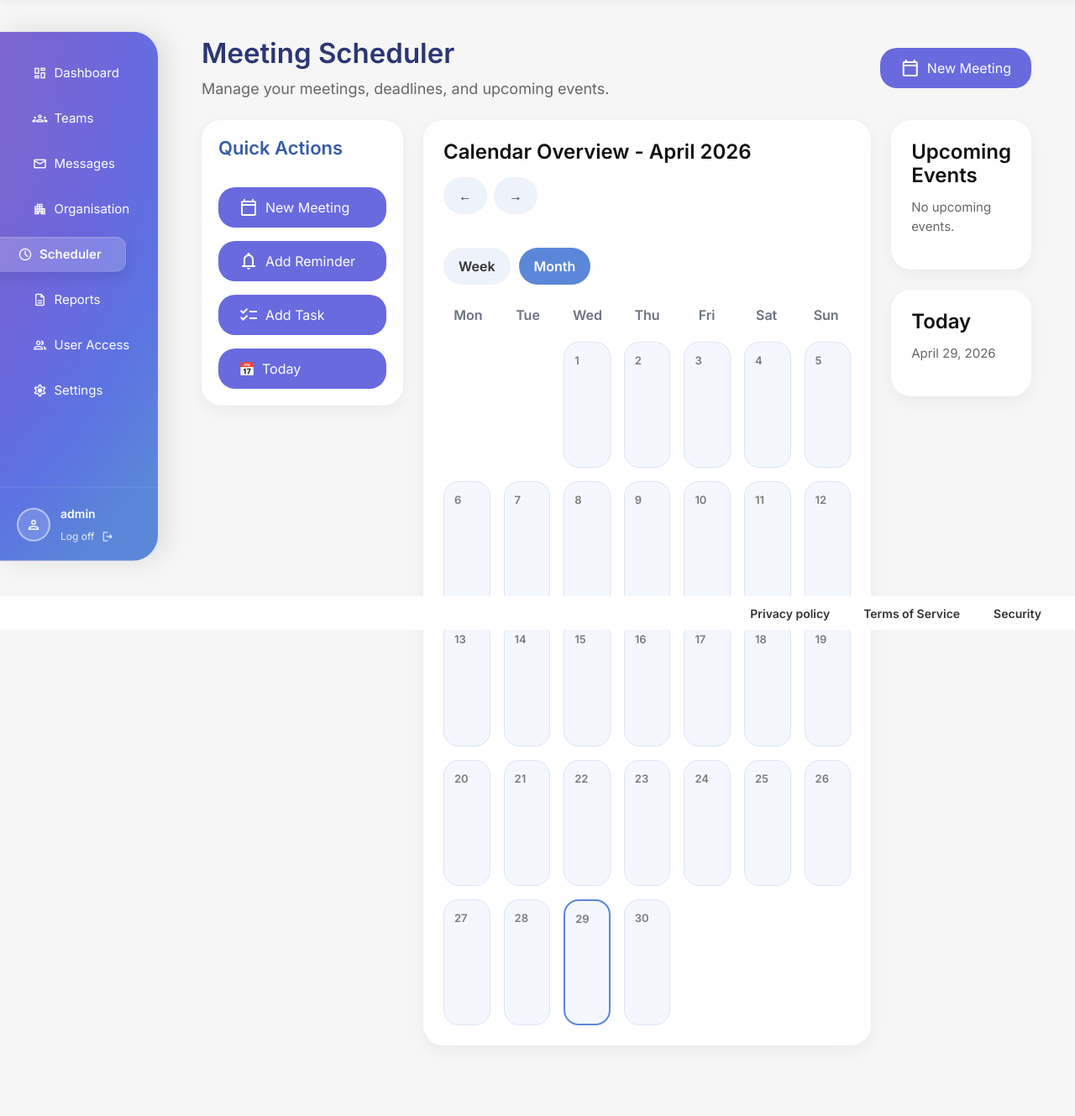
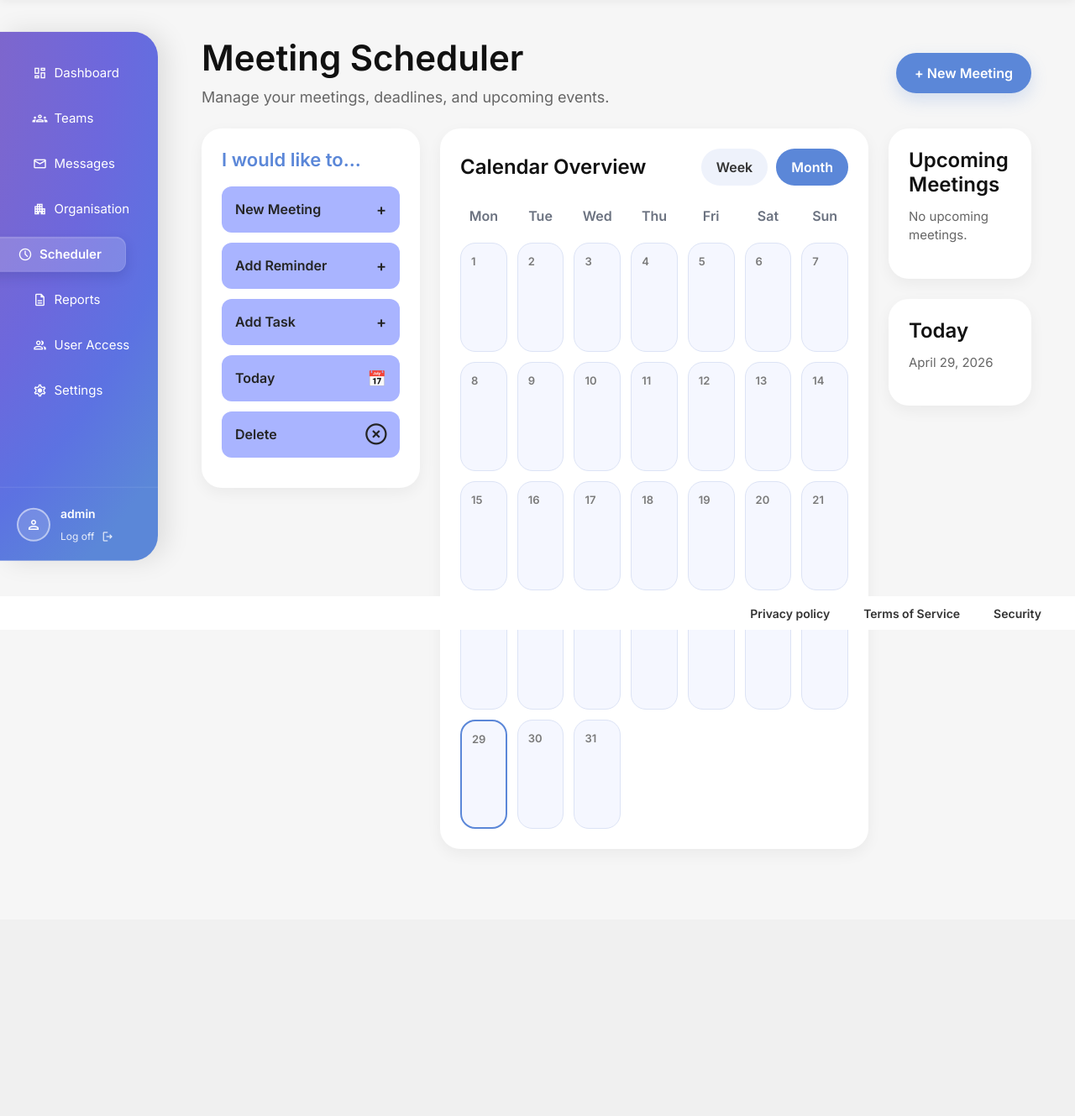
Before and after one commit to dn237/skyWebApplication, a Django app: page /schedules/ in a window 1280 px wide. Shown: the part 50-1379 px from the top of the page at 84% size. After the commit the page ends 1061 px from the top, so only its background shows below. Run offline with Django 5.2, Linux system fonts and the light colour scheme; a user stored in the database is signed in; data comes from the database, SQL or seed files in the repository; both versions use the stored data as it was after the commit; data that the repository does not hold is empty.

Commit message:
Revert "Student samia schedule"

```diff
--- a/scheduler/models.py
+++ b/scheduler/models.py
@@ -3,9 +3,9 @@ from django.contrib.auth.models import User
 
 class Schedule(models.Model):
     SCHEDULE_TYPES = [
-         ('meeting', 'Meeting'),
-        ('reminder', 'Reminder'),
-        ('task', 'Task'),
+         ('weekly', 'Weekly'),
+        ('monthly', 'Monthly'),
+        ('upcoming', 'Upcoming'),
     ]
 
     title = models.CharField(max_length=200)
--- a/scheduler/templates/scheduler/schedule_list.html
+++ b/scheduler/templates/scheduler/schedule_list.html
@@ -21,10 +21,11 @@
         flex-wrap: wrap;
     }
 
-   .page-title {
-        font-size: 28px;
+    .scheduler-title {
+        margin: 0 0 8px 0;
+        font-size: 42px;
         font-weight: 700;
-        color: #365DA8;
+        color: #111111;
     }
 
     .scheduler-subtitle {
@@ -35,11 +36,12 @@
 
     .scheduler-btn {
         background: #5B87D8;
-        color: #FFFFFF;
+        color: #FFFFFF !important;
+        padding: 12px 22px;
         border-radius: 999px;
-        padding: 10px 18px;
         font-weight: 600;
-        border: none;
+        box-shadow: 0 8px 20px rgba(91, 135, 216, 0.22);
+        display: inline-block;
     }
 
     .scheduler-layout {
@@ -59,7 +61,6 @@
 
     .scheduler-main-card {
         min-height: 700px;
-        width: 100%;
     }
 
     .scheduler-card-top {
@@ -119,14 +120,14 @@
     .calendar-grid {
         display: grid;
         grid-template-columns: repeat(7, 1fr);
-        gap: 16px;
+        gap: 12px;
     }
 
     .calendar-day {
         background: #F5F7FF;
         border: 1px solid #DCE3F5;
         border-radius: 18px;
-        min-height: 150px;
+        min-height: 130px;
         padding: 12px;
         display: flex;
         flex-direction: column;
@@ -159,18 +160,12 @@
         opacity: 0.95;
     }
     .calendar-event.reminder {
-        background: #F8A5C2;
+        background: #FFB74D;  /* orange */
         color: #FFFFFF;
     }
 
     .calendar-day.today {
         border: 2px solid #5B87D8;
-    }
-
-    .empty-day {
-        background: transparent;
-        border: none;
-        box-shadow: none;
     }
 
     .scheduler-side {
@@ -219,7 +214,7 @@
     }
     .scheduler-layout {
         display: grid;
-        grid-template-columns: 240px 5fr 1.5fr;
+        grid-template-columns: 260px 3fr 1fr;
         gap: 24px;
         align-items: start;
         }
@@ -227,18 +222,15 @@
     .scheduler-actions-card {
         background: #FFFFFF;
         border-radius: 24px;
-        padding: 20px;
-        display: flex;
-        flex-direction: column;
+        padding: 24px;
         box-shadow: 0 6px 18px rgba(0, 0, 0, 0.05);
-        gap: 16px;
     }
 
     .scheduler-actions-card h3 {
         margin: 0 0 18px 0;
         font-size: 22px;
         font-weight: 700;
-        color:#365DA8;
+        color: #5B87D8;
     }
     .schedule-popup {
         display: none;
@@ -317,27 +309,15 @@
 
     .action-btn {
         display: flex;
+        justify-content: space-between;
         align-items: center;
-        gap: 10px;
-
-        background: linear-gradient(135deg, #6C5CE7, #5B87D8);
-        color: #FFFFFF;
-
-        padding: 12px 16px;
-        border-radius: 999px;
-
+        background: #A9B4FF;
+        color: #242424 !important;
+        padding: 14px 16px;
+        border-radius: 12px;
+        margin-bottom: 12px;
         font-weight: 600;
-        font-size: 14px;
-
-        text-decoration: none;
-        border: none;
-
-        transition: all 0.2s ease;
-    }
-
-    .action-btn:hover {
-        opacity: 0.9;
-        transform: translateY(-1px);
+        font-size: 16px;
     }
 
     .action-btn span {
@@ -392,70 +372,40 @@
 <div class="scheduler-page">
     <div class="scheduler-header">
         <div>
-            <h1 class="page-main-title">Meeting Scheduler</h1>
+            <h1 class="scheduler-title">Meeting Scheduler</h1>
             <p class="scheduler-subtitle">Manage your meetings, deadlines, and upcoming events.</p>
         </div>
-        <a href="{% url 'scheduler:create_schedule' %}" class="btn-action-primary">
-            <span class="material-symbols-outlined">calendar_today</span> New Meeting
-        </a>
+        <a href="{% url 'scheduler:create_schedule' %}" class="scheduler-btn">+ New Meeting</a>
     </div>
 
     <div class="scheduler-layout">
         <div class="scheduler-actions-card">
-            <h3 class="card-title-figma quick-actions-title">Quick Actions</h3>
+            <h3>I would like to...</h3>
 
-            <a href="{% url 'scheduler:create_schedule' %}" class="btn-action-primary">
-                <span class="material-symbols-outlined">calendar_today</span>
-                New Meeting
+            <a href="{% url 'scheduler:create_schedule' %}" class="action-btn">
+                New Meeting <span>+</span>
             </a>
 
-            <a href="{% url 'scheduler:create_schedule' %}?type=reminder" class="btn-action-primary">
-                <span class="material-symbols-outlined">notifications</span>
-                Add Reminder
+            <a href="{% url 'scheduler:create_schedule' %}?type=reminder" class="action-btn">
+                Add Reminder <span>+</span>
             </a>
 
-            <a href="{% url 'scheduler:create_schedule' %}?type=task" class="btn-action-primary">
-                <span class="material-symbols-outlined">checklist</span>
-                Add Task
+            <a href="{% url 'scheduler:create_schedule' %}?type=task" class="action-btn">
+                Add Task <span>+</span>
             </a>
 
-            <a href="{% url 'scheduler:schedule_list' %}?filter=today" class="btn-action-primary {% if filter_type == 'today' %}active-filter{% endif %}">
-                <span>📅</span> Today
+            <a href="{% url 'scheduler:schedule_list' %}?filter=today" class="action-btn {% if filter_type == 'today' %}active-filter{% endif %}">
+                Today <span>📅</span>
+            </a>
+
+            <a href="#" class="action-btn danger">
+                Delete <span>⊗</span>
             </a>
         </div>
 
     <div class="scheduler-main-card">
         <div class="scheduler-card-top">
-            <div class="scheduler-card-top">
-
-                <h2 class="card-title-figma" style="margin:0;">
-                    Calendar Overview - {{ current_month_date|date:"F Y" }}
-                </h2>
-                <div style="display:flex; gap:8px;">
-                    {% if view_type == 'week' %}
-                        <a href="?view=week&week_start={{ previous_week|date:'Y-m-d' }}"
-                        class="scheduler-switch secondary">
-                            ←
-                        </a>
-
-                        <a href="?view=week&week_start={{ next_week|date:'Y-m-d' }}"
-                        class="scheduler-switch secondary">
-                            →
-                        </a>
-                    {% else %}
-                        <a href="?view=month&month={{ selected_month|add:'-1' }}&year={{ selected_year }}"
-                        class="scheduler-switch secondary">
-                            ←
-                        </a>
-
-                        <a href="?view=month&month={{ selected_month|add:'1' }}&year={{ selected_year }}"
-                        class="scheduler-switch secondary">
-                            →
-                        </a>
-                    {% endif %}
-                </div>
-
-            </div>
+            <h2>Calendar Overview</h2>
                 {% if filter_type == 'today' %}
                     <p class="empty-text">Showing meetings for today only.</p>
                 {% endif %}
@@ -484,47 +434,42 @@
 
         <div class="calendar-grid">
             {% for day in calendar_days %}
-
-        {% if day %}
-            <div class="calendar-day {% if day == today %}today{% endif %}">
-                <div class="day-number">{{ day.day }}</div>
+                <div class="calendar-day {% if view_type == 'week' and day == today or view_type == 'month' and day == today.day %}today{% endif %}">
+                    <div class="day-number">
+                        {% if view_type == 'week' %}
+                            {{ day.day }}
+                        {% else %}
+                            {{ day }}
+                        {% endif %}
+                    </div>
 
                     {% for schedule in schedules %}
-                    {% if schedule.date == day %}
+                        {% if view_type == 'week' and schedule.date|date:"Y-m-d" == day|date:"Y-m-d" or view_type == 'month' and schedule.date.day == day %}
                             <div class="calendar-event {% if schedule.schedule_type == 'reminder' %}reminder{% endif %}"
-                            onclick="openSchedulePopup(
-                                '{{ schedule.title|escapejs }}',
-                                '{{ schedule.message|default:"No description added."|escapejs }}',
-                                '{{ schedule.date }}',
-                                '{{ schedule.time }}',
-                                '{{ schedule.platform|escapejs }}',
-                                '{% url "scheduler:edit_schedule" schedule.id %}',
-                                '{% url "scheduler:delete_schedule" schedule.id %}'
-                            )">
-
+                                onclick="openSchedulePopup('{{ schedule.title|escapejs }}', '{{ schedule.message|default:"No description added."|escapejs }}', '{{ schedule.date }}', '{{ schedule.time }}', '{{ schedule.platform|escapejs }}', '{% url 'scheduler:edit_schedule' schedule.id %}')">
                                 <strong>
                                     {% if schedule.schedule_type == 'reminder' %}🔔 {% endif %}
-                                {% if schedule.schedule_type == 'task' %}✅ {% endif %}
                                     {{ schedule.title }}
                                 </strong>
 
                                 <span>{{ schedule.time }}</span>
+
+                                <a href="{% url 'scheduler:delete_schedule' schedule.id %}"
+                                class="delete-btn"
+                                onclick="event.stopPropagation(); return confirm('Delete this item?');">
+                                ✖
+                                </a>
                             </div>
                         {% endif %}
                     {% endfor %}
                 </div>
-
-        {% else %}
-            <div class="calendar-day empty-day"></div>
-        {% endif %}
-
             {% endfor %}
         </div>
     </div>
 
     <div class="scheduler-side">
         <div class="scheduler-side-card">
-            <h3>Upcoming Events</h3>
+            <h3>Upcoming Meetings</h3>
 
             {% for schedule in upcoming_schedules %}
                 <div class="upcoming-item">
@@ -534,7 +479,7 @@
                     <div class="upcoming-badge">{{ schedule.schedule_type|title }}</div>
                 </div>
             {% empty %}
-                <p class="empty-text">No upcoming events.</p>
+                <p class="empty-text">No upcoming meetings.</p>
             {% endfor %}
         </div>
 
@@ -553,22 +498,16 @@
         <div class="popup-meta" id="popupPlatform"></div>
 
         <a id="popupEditLink" class="popup-edit-btn">Edit</a>
-
-        <a id="popupDeleteLink" class="popup-edit-btn" style="background:#EF4444;">
-            Delete
-        </a>
-
     </div>
 </div>
 
 <script>
-    function openSchedulePopup(title, description, date, time, platform, editUrl, deleteUrl) {
+    function openSchedulePopup(title, description, date, time, platform, editUrl) {
         document.getElementById("popupTitle").innerText = title;
         document.getElementById("popupDescription").innerText = description;
         document.getElementById("popupDateTime").innerText = date + " • " + time;
         document.getElementById("popupPlatform").innerText = platform;
         document.getElementById("popupEditLink").href = editUrl;
-        document.getElementById("popupDeleteLink").href = deleteUrl;
 
         document.getElementById("schedulePopup").style.display = "flex";
 
--- a/scheduler/views.py
+++ b/scheduler/views.py
@@ -1,27 +1,15 @@
 # AUTHOR: SAMIA EL HAYARI RIFI | STUDENT ID: 20899864
 # View logic for scheduler features (meetings, reminders, calendar display)
-import calendar
+
 from django.shortcuts import render, redirect, get_object_or_404
 from .models import Schedule
 from datetime import date, timedelta
 from .forms import ScheduleForm
 
-
 def schedule_list(request):
     today = date.today()
     filter_type = request.GET.get('filter')
     view_type = request.GET.get('view', 'month')
-
-    selected_year = int(request.GET.get('year', today.year))
-    selected_month = int(request.GET.get('month', today.month))
-
-    # Fix month overflow
-    if selected_month < 1:
-        selected_month = 12
-        selected_year -= 1
-    elif selected_month > 12:
-        selected_month = 1
-        selected_year += 1
 
     schedules = Schedule.objects.all().order_by('date', 'time')
 
@@ -29,37 +17,12 @@ def schedule_list(request):
         schedules = schedules.filter(date=today)
 
     if view_type == 'week':
-        week_start_param = request.GET.get('week_start')
-
-        if week_start_param:
-            start_of_week = date.fromisoformat(week_start_param)
-        else:
-            start_of_week = today - timedelta(days=today.weekday())
-
-        end_of_week = start_of_week + timedelta(days=6)
-
-        previous_week = start_of_week - timedelta(days=7)
-        next_week = start_of_week + timedelta(days=7)
-
+        start_of_week = today
+        end_of_week = today + timedelta(days=6)
         schedules = schedules.filter(date__range=[start_of_week, end_of_week])
         calendar_days = [start_of_week + timedelta(days=i) for i in range(7)]
     else:
-        first_weekday, days_in_month = calendar.monthrange(selected_year, selected_month)
-
-        calendar_days = []
-
-        for _ in range(first_weekday):
-            calendar_days.append(None)
-
-        for day in range(1, days_in_month + 1):
-            calendar_days.append(date(selected_year, selected_month, day))
-
-        previous_week = None
-        next_week = None
-        start_of_week = None
-        end_of_week = None
-
-    current_month_date = date(selected_year, selected_month, 1)
+        calendar_days = list(range(1, 32))
 
     upcoming_schedules = Schedule.objects.filter(date__gte=today).order_by('date', 'time')[:5]
 
@@ -70,15 +33,7 @@ def schedule_list(request):
         'filter_type': filter_type,
         'view_type': view_type,
         'calendar_days': calendar_days,
-        'selected_year': selected_year,
-        'selected_month': selected_month,
-        'current_month_date': current_month_date,
-        'previous_week': previous_week if view_type == 'week' else None,
-        'next_week': next_week if view_type == 'week' else None,
-        'week_start': start_of_week if view_type == 'week' else None,
-        'week_end': end_of_week if view_type == 'week' else None,
     })
-
 def create_schedule(request):
     schedule_type = request.GET.get('type')
 
@@ -126,7 +81,6 @@ def edit_schedule(request, id):
         'schedule': schedule,
     })
 
-
 def delete_schedule(request, id):
     schedule = get_object_or_404(Schedule, id=id)
     schedule.delete()
--- a/static/css/global.css
+++ b/static/css/global.css
@@ -1960,7 +1960,7 @@ form.search-bar.dashboard-search {
     }
 
     .content-container {
-        max-width: 80%;
+        max-width: 1360px;
     }
 
     .sidebar-nav {
```
Also changed, not shown: scheduler/forms.py (+0 -23 lines), scheduler/templates/scheduler/create_schedule.html (+0 -25 lines), db.sqlite3 (added), scheduler/migrations/0009_alter_schedule_schedule_type.py (deleted). Lines whose indentation alone changed are shown as unchanged.
